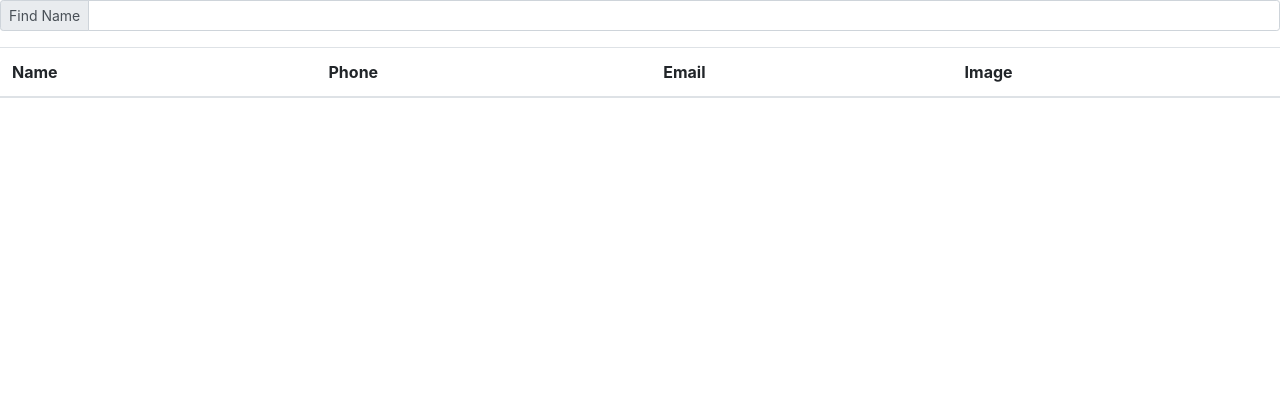
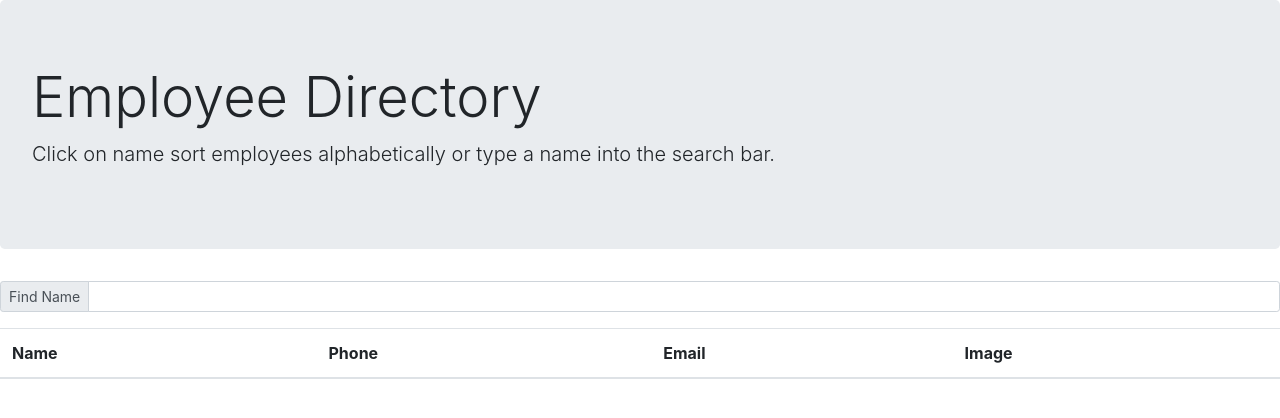
Before and after one commit to wyoung60/userDirectory, a React (Create React App) app: page / in a window 1280 px wide. Shown: the top 418 px of the page. Built offline with nearby package versions, Linux system fonts and the light colour scheme; no server answers.

Commit message:
Added a jumbotron

```diff
--- a/src/components/UserGenerator.js
+++ b/src/components/UserGenerator.js
@@ -86,6 +86,13 @@ const UserGenerator = () => {
   return (
     <UsersContext.Provider value={usersState}>
       <div>
+        <div className="jumbotron">
+          <h1 className="display-4">Employee Directory</h1>
+          <p className="lead">
+            Click on name sort employees alphabetically or type a name into the
+            search bar.
+          </p>
+        </div>
         <div className="input-group input-group-sm mb-3">
           <div className="input-group-prepend">
             <span className="input-group-text" id="inputGroup-sizing-sm">
```
